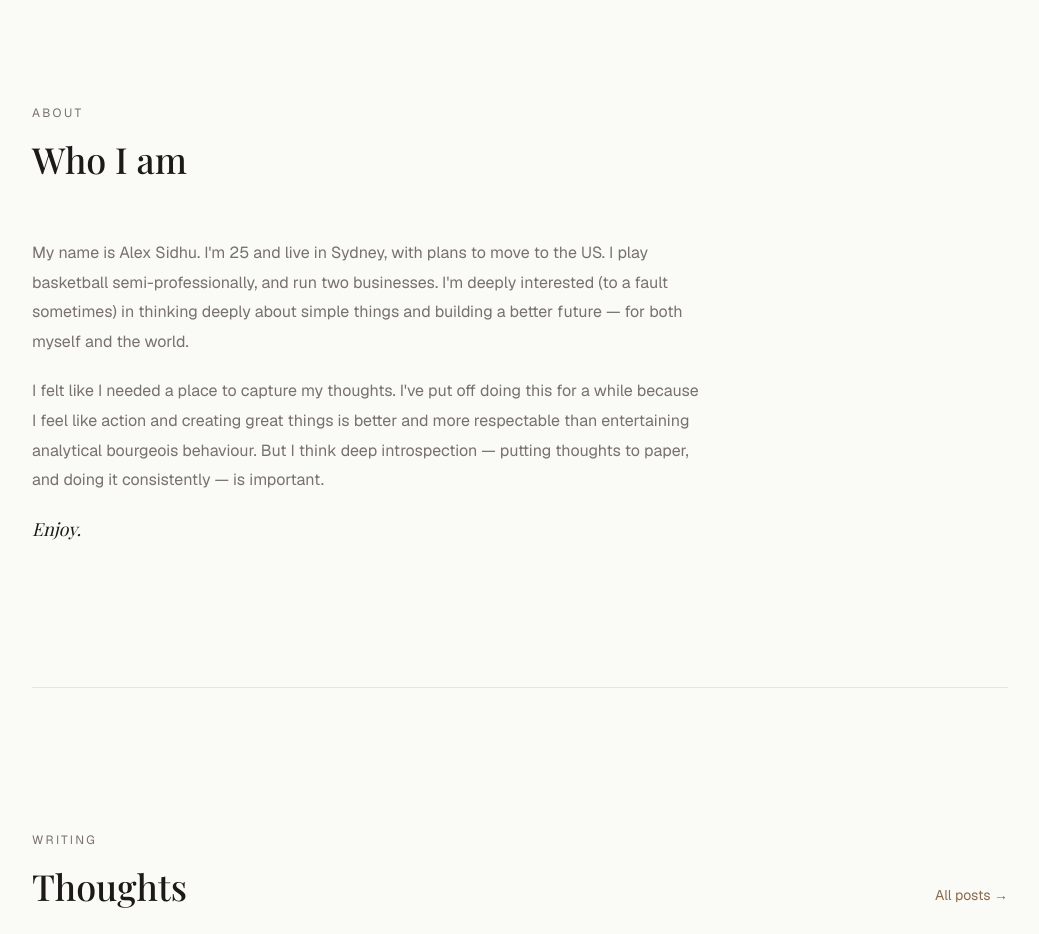
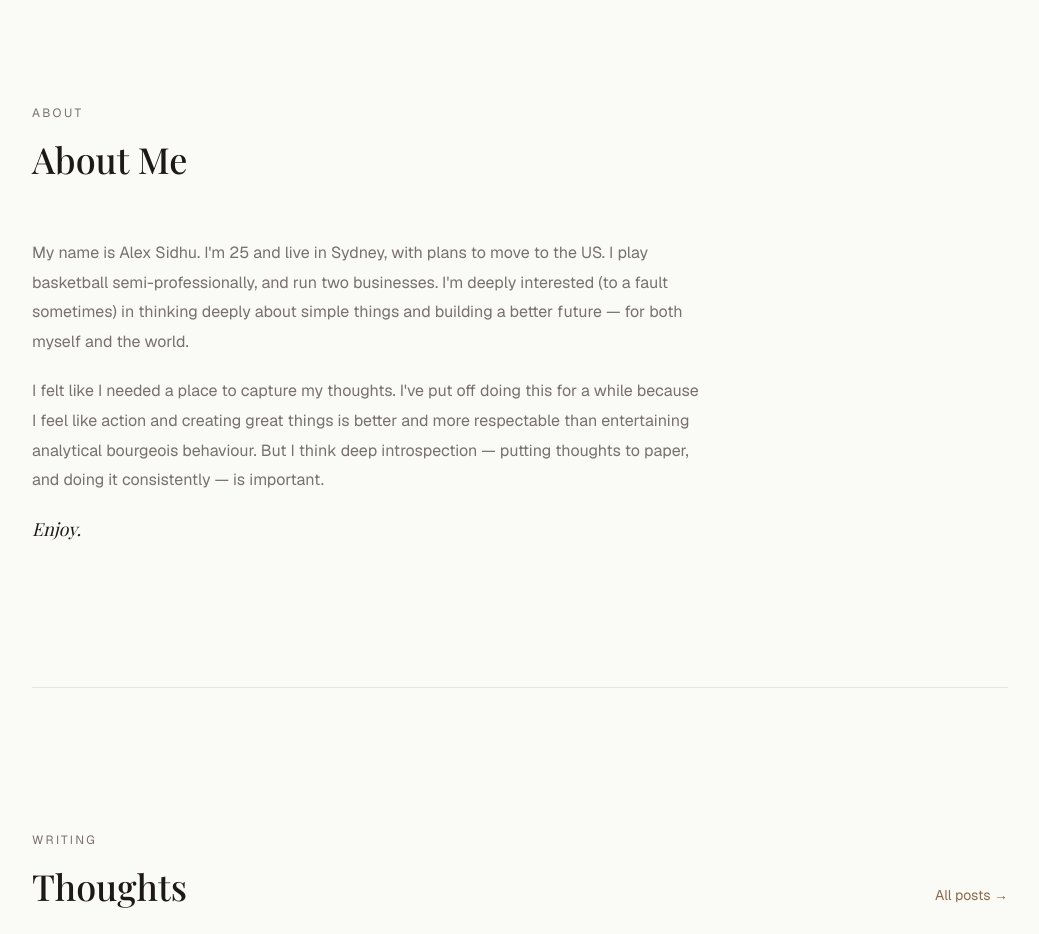
Before and after one commit to alexsidhu1/alexsidhu, a Next.js app: page / in a window 1280 px wide. Shown: the part 840-1774 px from the top of the page, without its empty margins (120-1159 px from the left). Built offline with nearby package versions, Linux system fonts and the light colour scheme; no server answers.

Commit message:
About section heading: Who I am -> About Me

```diff
--- a/app/page.tsx
+++ b/app/page.tsx
@@ -87,7 +87,7 @@ export default async function Home() {
           <div className="max-w-5xl mx-auto px-6">
             <div className="mb-14">
               <SectionLabel>About</SectionLabel>
-              <SectionHeading>Who I am</SectionHeading>
+              <SectionHeading>About Me</SectionHeading>
             </div>
             <div className="max-w-2xl space-y-5 text-warm-muted leading-[1.85]">
               <p>
```
